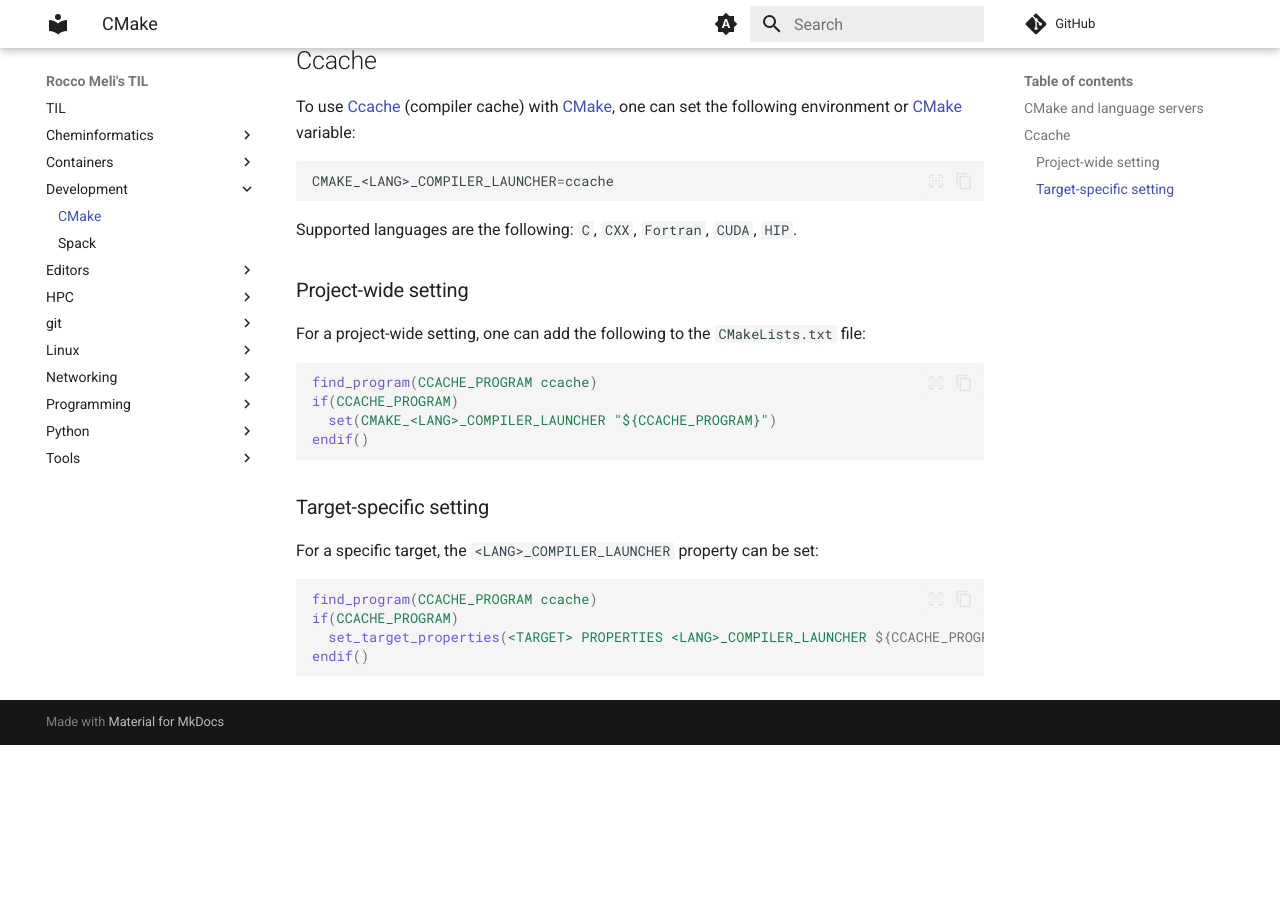
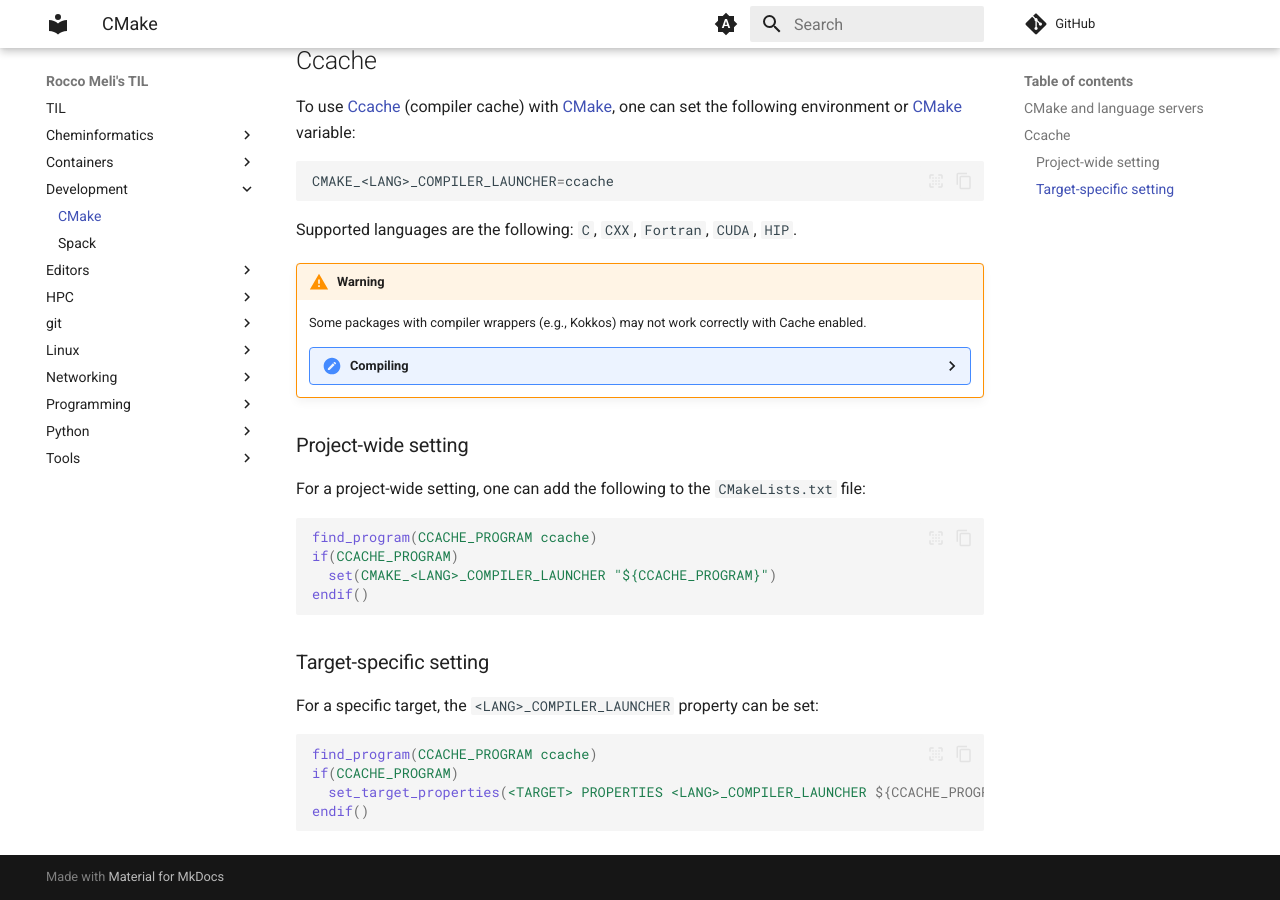
Before and after one commit to RMeli/TIL, an MkDocs documentation site: the page built from docs/develop/cmake.md, in a window 1280 px wide and 900 px high, scrolled down 509 px. Built offline with MkDocs 1.6.1 and Material for MkDocs 9.7.7, drawn with Linux system fonts in a browser that asks for light colours; comment, search, counter and statistics services are not loaded; before the commit the page ends 1254 px from its top, so only the background shows below that.

Commit message:
ccache warning

````diff
--- a/docs/develop/cmake.md
+++ b/docs/develop/cmake.md
@@ -22,6 +22,25 @@
 ```
 
 Supported languages are the following: `C`, `CXX`, `Fortran`, `CUDA`, `HIP`.
+
+!!! warning
+
+    Some packages with compiler wrappers (e.g., Kokkos) may not work correctly with Cache enabled.
+
+
+    ??? Compiling Kokkos projects with CCache
+
+        Compiling Kokkos-based projects with CCache can result in the following error:
+
+        ```
+        g++: error: unrecognized command-line option '-Wext-lambda-captures-this'
+        ```
+
+        Unset the `CMAKE_<LANG>_COMPILER_LAUNCHER` variable in such cases:
+
+        ```bash
+        unset CMAKE_<LANG>_COMPILER_LAUNCHER
+        ```
 
 ### Project-wide setting
 
````
Also changed, not shown: docs/develop/spack.md (+4 -0 lines).
